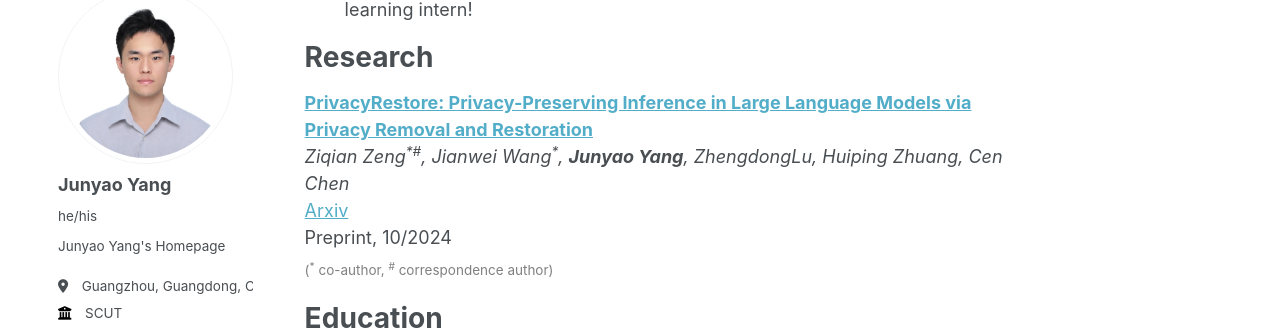
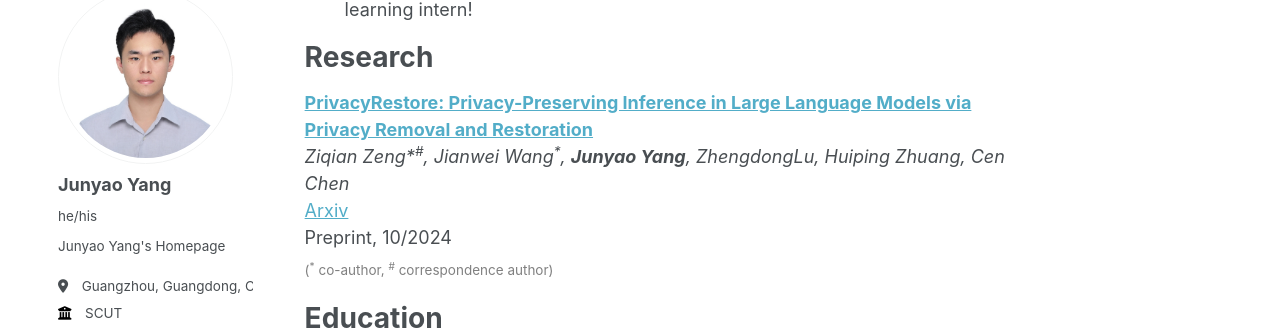
Before and after one commit to jyyang26/jyyang26.github.io, a Jekyll site: the page built from _pages/about.md, in a window 1280 px wide and 900 px high, scrolled down 533 px. Shown: the part 117-451 px from the top of the window. Built offline with Jekyll 4.4.1, drawn with Linux system fonts in a browser that asks for light colours; some web fonts are replaced.

```diff
--- a/_pages/about.md
+++ b/_pages/about.md
@@ -22,7 +22,7 @@ My name is Junyao Yang, a final year undergraduate student majoring in **Compute
 
 # Research
 **[PrivacyRestore: Privacy-Preserving Inference in Large Language Models via Privacy Removal and Restoration](https://arxiv.org/abs/2406.01394)**<br>
-*Ziqian Zeng<sup>\*\#</sup>, Jianwei Wang<sup>\*</sup>, **Junyao Yang**, ZhengdongLu, Huiping Zhuang, Cen Chen*<br>
+*Ziqian Zeng\*<sup>\#</sup>, Jianwei Wang<sup>\*</sup>, **Junyao Yang**, ZhengdongLu, Huiping Zhuang, Cen Chen*<br>
 [Arxiv](https://arxiv.org/abs/2406.01394) <br>
 Preprint, 10/2024 <br>
 <span style="color: grey;"><sub>(<sup>\*</sup> co-author, <sup>#</sup> correspondence author)</sub></span>
```
